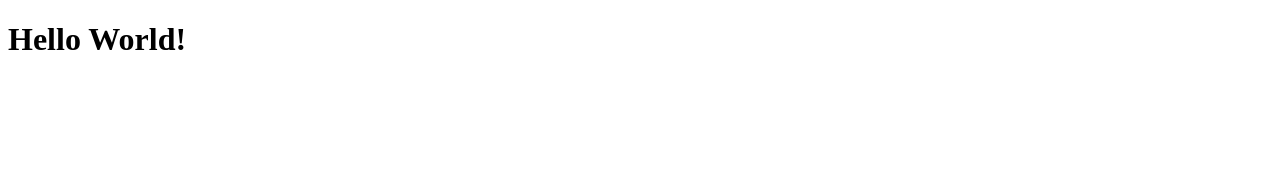
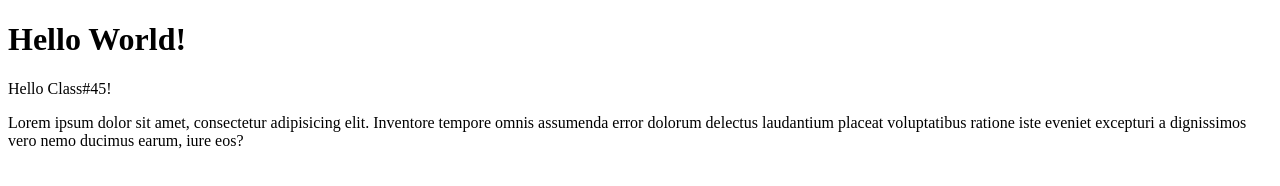
Before and after one commit to Nuccia955/htmlcss-hello, a plain HTML site: page index.html in a window 1280 px wide. Drawn offline with Linux system fonts and the light colour scheme.

Commit message:
add content+style

```diff
--- a/index.html
+++ b/index.html
@@ -8,5 +8,7 @@
 </head>
 <body>
     <h1>Hello World!</h1>
+    <p>Hello Class#45!</p>
+    <p>Lorem ipsum dolor sit amet, consectetur adipisicing elit. Inventore tempore omnis assumenda error dolorum delectus laudantium placeat voluptatibus ratione iste eveniet excepturi a dignissimos vero nemo ducimus earum, iure eos?</p>
 </body>
 </html>
--- /dev/null
+++ b/style.css
@@ -0,0 +1,3 @@
+body {
+    text-align: center;
+}
```
